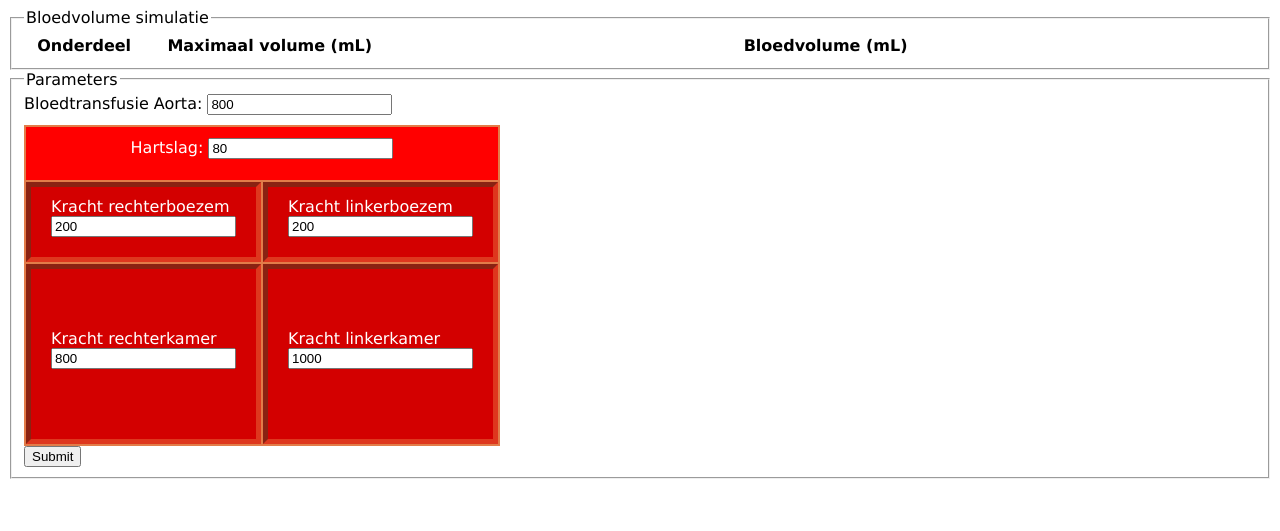
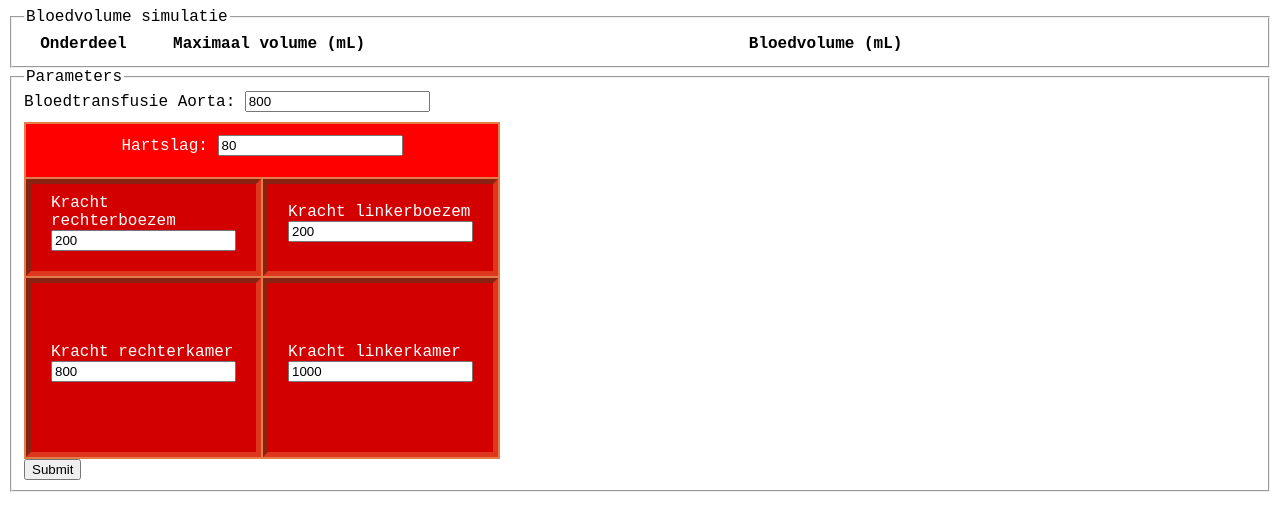
Before and after one commit to pepijn/pws, a PHP site: page / in a window 1280 px wide. Shown: the top 531 px of the page. Run offline with PHP 8.4, Linux system fonts and the light colour scheme; lists and menus that the app fills with data are empty.

Commit message:
Lettertype aangepast

```diff
--- a/assets/application.css
+++ b/assets/application.css
@@ -1,5 +1,5 @@
 body {
-  font-family: 'Lucida Grande', sans-serif;
+  font-family: 'Courier New', sans-serif;
 }
 
 table {
```
